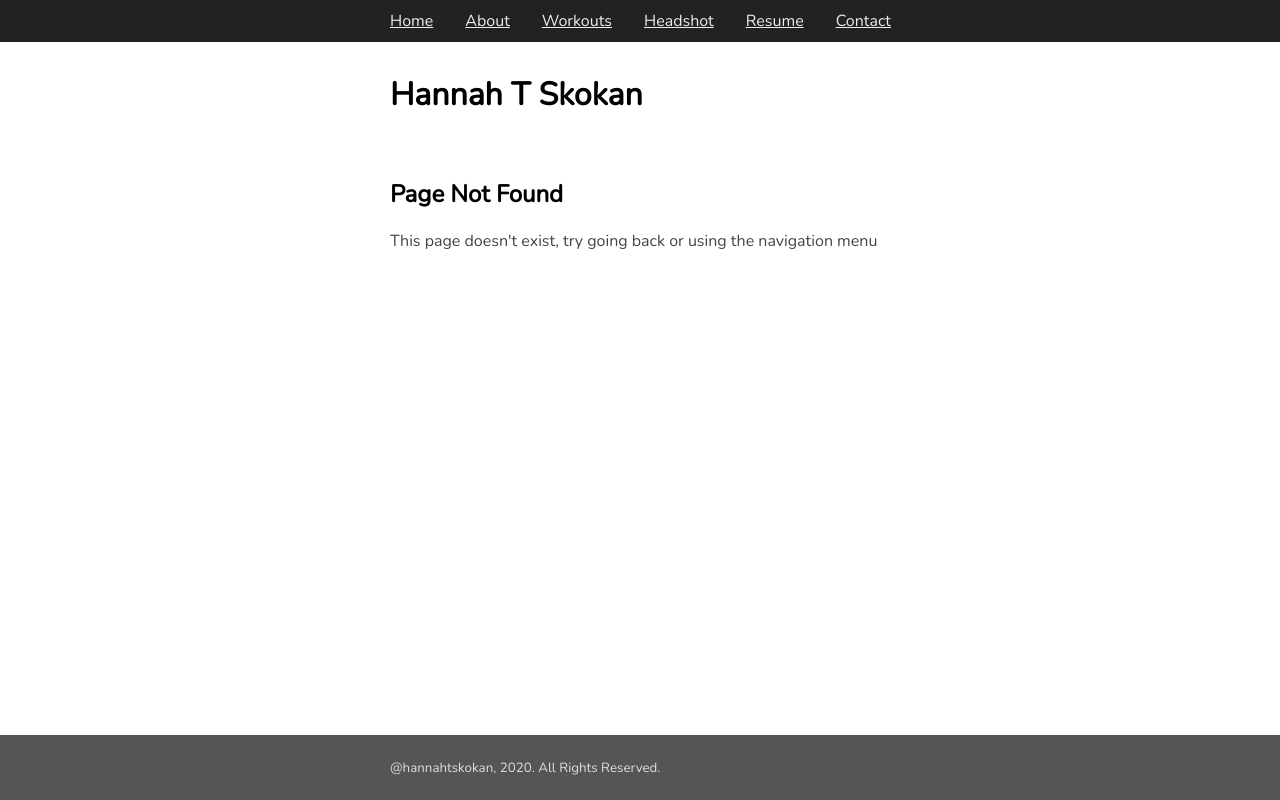
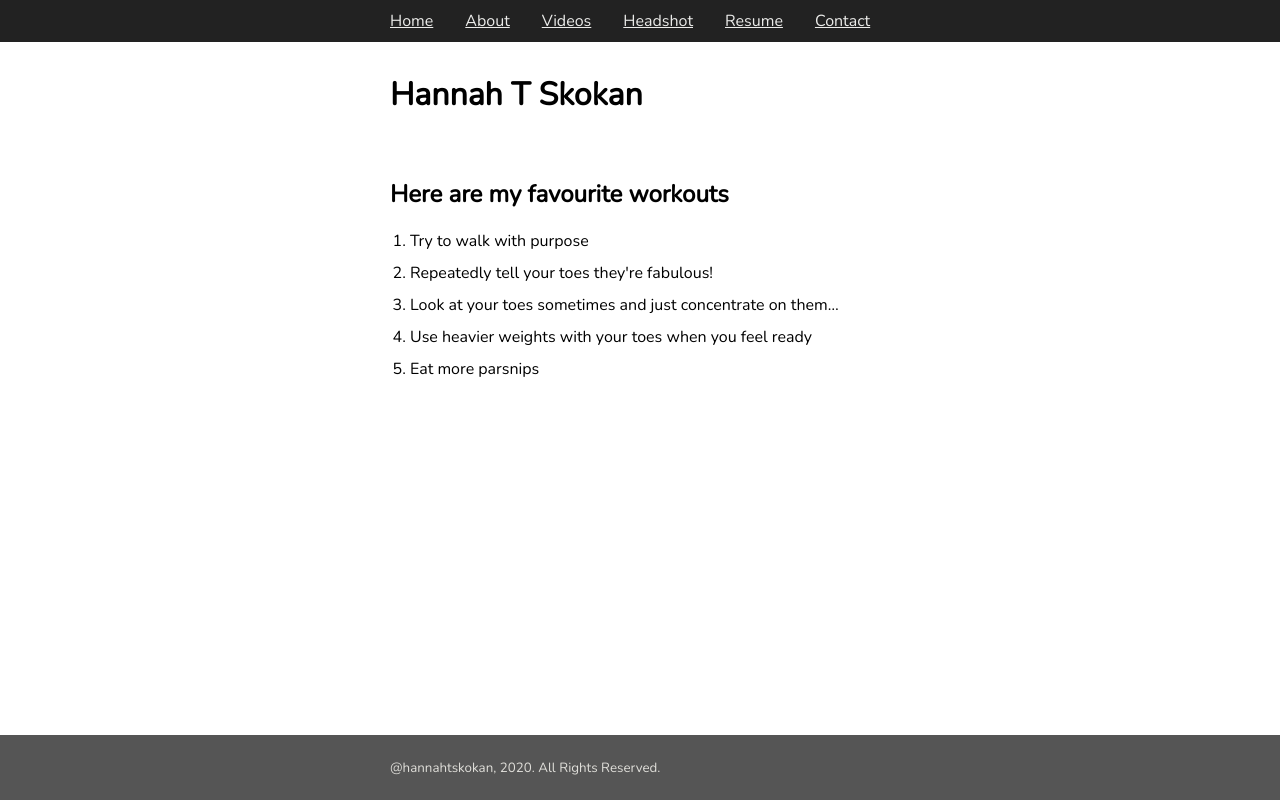
Before and after one commit to ericfeldman1/hannah-t-skokan, a React (Create React App) app: page /videos in a window 1280 px wide. Before the commit this address had no page. Built offline with nearby package versions, Linux system fonts and the light colour scheme.

Commit message:
changed workouts to videos

```diff
--- a/src/App.js
+++ b/src/App.js
@@ -5,7 +5,7 @@ import Header from './Header'
 import Footer from './Footer'
 import HomePage from './HomePage'
 import AboutPage from './AboutPage'
-import WorkoutsPage from './WorkoutsPage'
+import VideosPage from './VideosPage'
 import HeadshotPage from './HeadshotPage'
 import ResumePage from './ResumePage'
 import ContactPage from './ContactPage'
@@ -26,7 +26,7 @@ export default class App extends Component {
           <Switch>
         <Route exact path='/' component={HomePage} />
         <Route path='/about' component={AboutPage} />
-        <Route path='/workouts' component={WorkoutsPage} />
+        <Route path='/videos' component={VideosPage} />
         <Route path='/headshot' component={HeadshotPage} />
         <Route path='/resume' component={ResumePage} />
         <Route path='/contact' component={ContactPage} />
--- a/src/Nav.js
+++ b/src/Nav.js
@@ -13,8 +13,8 @@ export default class Nav extends Component {
         <Link to='/about'>
           About
         </Link>
-        <Link to='/workouts'>
-          Workouts
+        <Link to='/videos'>
+          Videos
         </Link>
         <Link to='/headshot'>
           Headshot
--- a/src/WorkoutsPage.css
+++ b/src/VideosPage.css
@@ -1,8 +1,8 @@
-.WorkoutsPage ol {
+.VideosPage ol {
   margin: 0 0 0 20px;
   padding: 0;
 }
 
-.WorkoutsPage li {
+.VideosPage li {
   padding-bottom: 10px;
 }
--- a/src/WorkoutsPage.js
+++ b/src/VideosPage.js
@@ -1,11 +1,11 @@
 import React, { Component } from 'react'
 import Content from './Content'
-import './WorkoutsPage.css'
+import './VideosPage.css'
 
-export default class WorkoutsPage extends Component {
+export default class VideosPage extends Component {
   render() {
     return (
-      <Content className='WorkoutsPage'>
+      <Content className='VideosPage'>
         <h2>Here are my favourite workouts</h2>
         <ol>
           <li>Try to walk with purpose</li>
```
